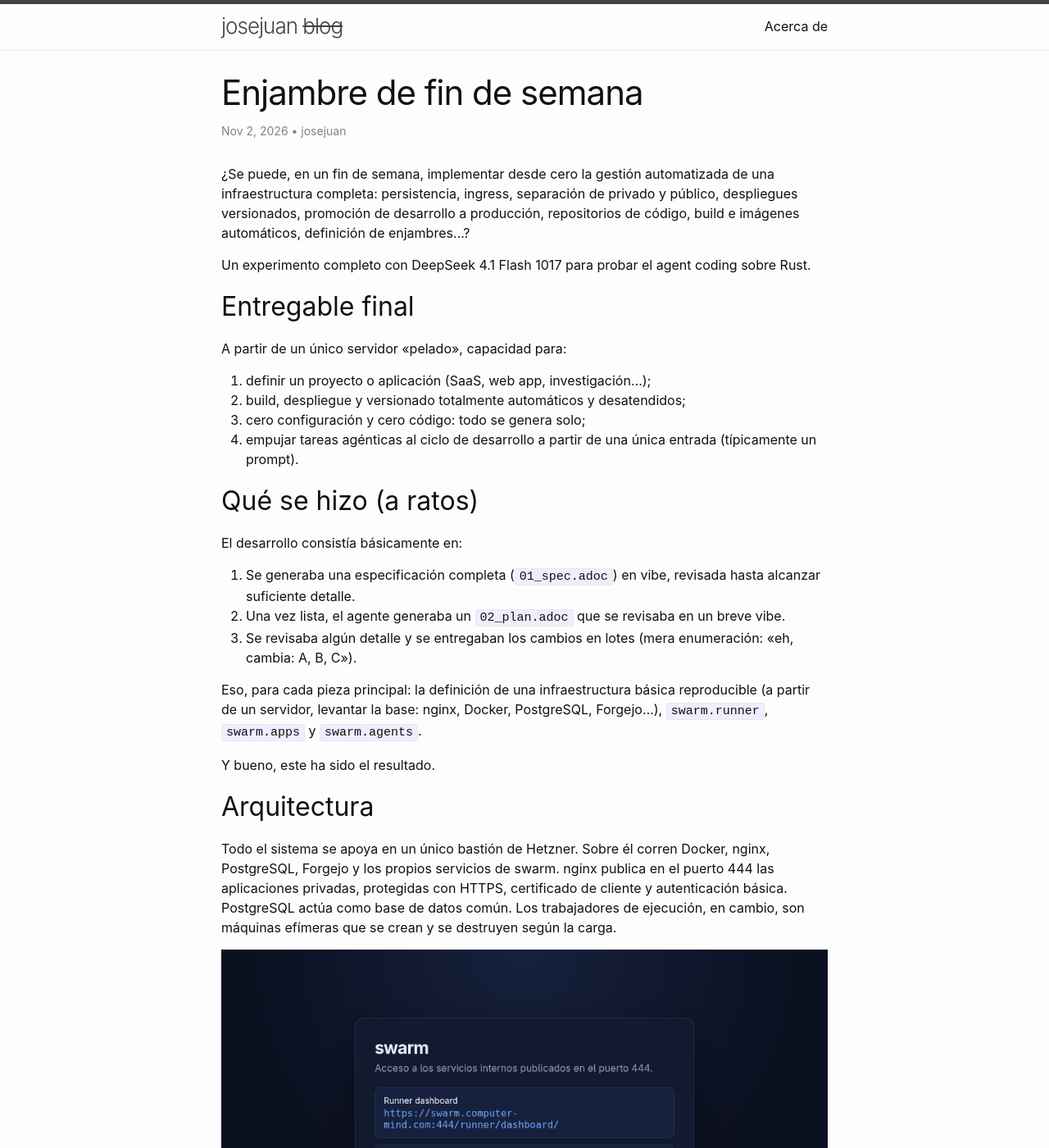
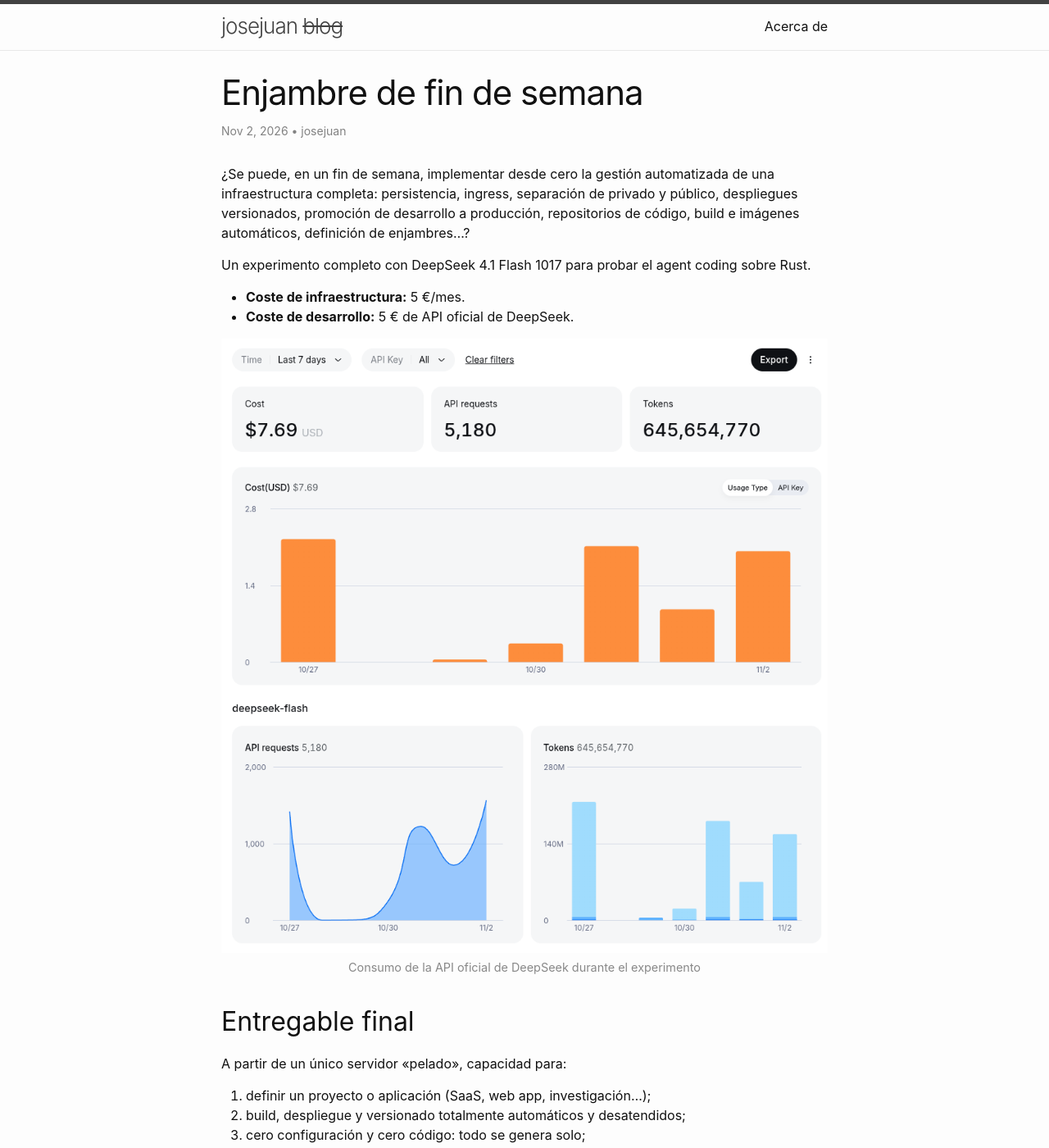
Before and after one commit to josejuan/josejuan.github.io, a Jekyll site: the page built from _posts/2026-11-02-enjambre-de-fin-de-semana.markdown, in a window 1280 px wide and 1400 px high. Shown: the whole window at 82% size. Built offline with Jekyll 4.4.1, drawn with Linux system fonts in a browser that asks for light colours.

Commit message:
enjambre

```diff
--- a/_posts/2026-11-02-enjambre-de-fin-de-semana.markdown
+++ b/_posts/2026-11-02-enjambre-de-fin-de-semana.markdown
@@ -8,6 +8,14 @@
 ¿Se puede, en un fin de semana, implementar desde cero la gestión automatizada de una infraestructura completa: persistencia, ingress, separación de privado y público, despliegues versionados, promoción de desarrollo a producción, repositorios de código, build e imágenes automáticos, definición de enjambres…?
 
 Un experimento completo con DeepSeek 4.1 Flash 1017 para probar el agent coding sobre Rust.
+
+- **Coste de infraestructura:** 5 €/mes.
+- **Coste de desarrollo:** 5 € de API oficial de DeepSeek.
+
+<figure style="margin: 0 0 2em 0;">
+  <img src="/images/swarm-deepseek-coste.png" alt="Consumo de la API oficial de DeepSeek durante el experimento" />
+  <figcaption style="text-align: center; color: #888; font-size: 0.9em; margin-top: 0.5em;">Consumo de la API oficial de DeepSeek durante el experimento</figcaption>
+</figure>
 
 ## Entregable final
 
```
Also changed, not shown: images/swarm-deepseek-coste.png (added).
